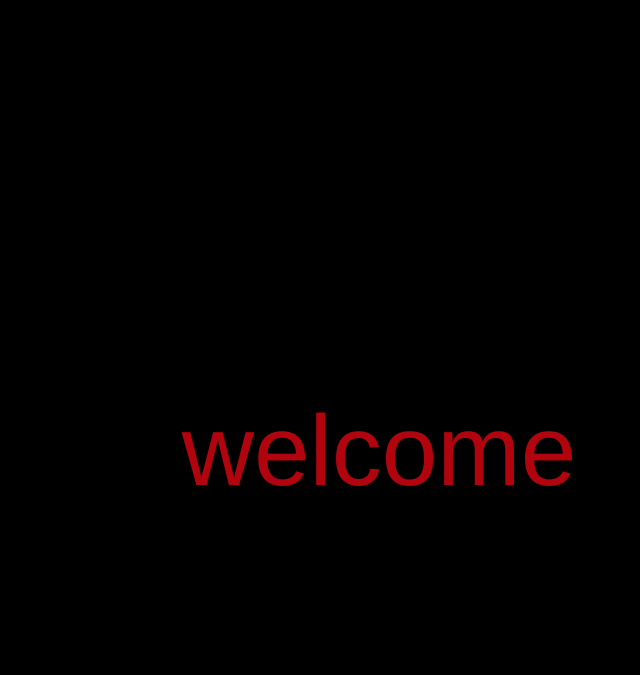
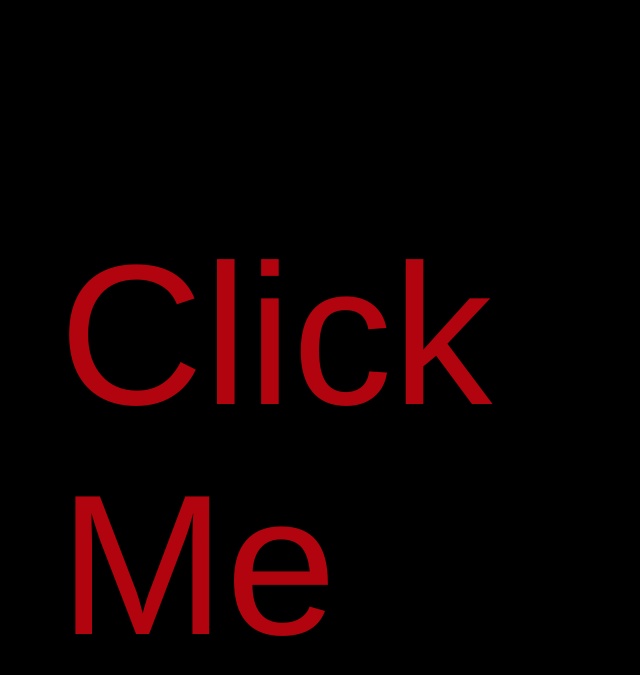
Before and after one commit to 12ff806/12ff806.github.io, a Jekyll site: the page built from index.html, in a window 1280 px wide. Shown: the top 675 px of the page, without its empty margins (261-901 px from the left). Built offline with Jekyll 4.4.1, drawn with Linux system fonts in a browser that asks for light colours; comment, search, counter and statistics services are not loaded.

Commit message:
update index

```diff
--- a/css/style.css
+++ b/css/style.css
@@ -138,10 +138,7 @@ footer p a:hover{
     top: 50%;
     left: 50%;
     transform: translate(-50%, -50%);
-    /*
     font-size: 200px;
-    */
-    font-size: 100px;
 }
 
 .index div.text a{
--- a/index.html
+++ b/index.html
@@ -7,5 +7,5 @@ projects: passive
 ---
 
 <div class="index">
-    <div class="text"><a href="/tree">welcome</a></div>
+    <div class="text"><a href="/tree">Click Me</a></div>
 </div>
```
